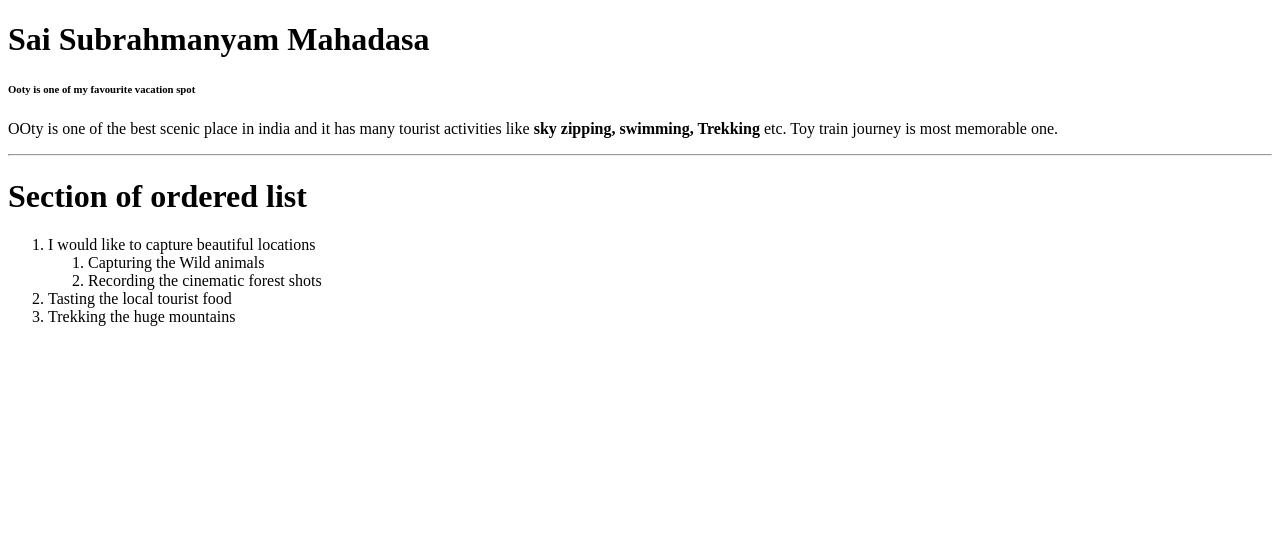
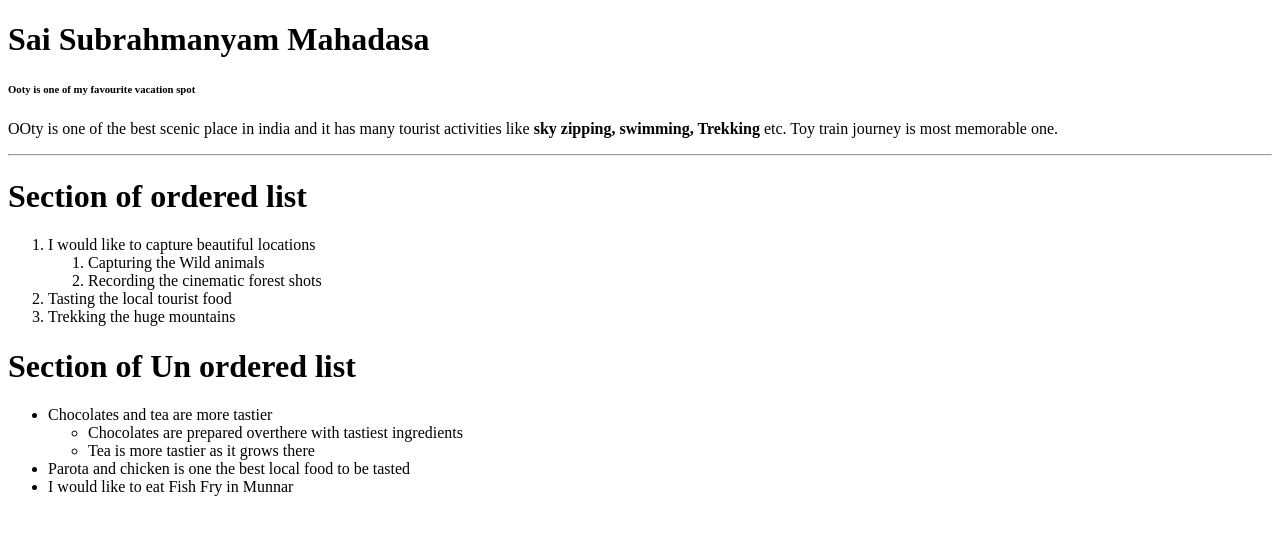
Before and after one commit to 44-563-WebApps-F23/44563-webapps-f23-assignment3-saiMahadasa, a plain HTML site: page index.html in a window 1280 px wide. Drawn offline with Linux system fonts and the light colour scheme.

Commit message:
added un ordered list

```diff
--- a/index.html
+++ b/index.html
@@ -7,17 +7,35 @@
         <h1>Sai Subrahmanyam Mahadasa</h1>
         <h6>Ooty is one of my favourite vacation spot </h6>
         <p>OOty is one of the best scenic place in india and it has many tourist activities like <b>sky zipping, swimming, Trekking</b> etc. Toy train journey is most memorable one.</p>
-        <!-- horizontal rule -->
         <hr/>
+        <!-- Ordered list -->
         <h1>Section of ordered list</h1>
         <ol>
-            <li>I would like to capture beautiful locations</li>
+            <li>I would like to capture beautiful locations
+                 <!-- Nested ordered list -->
             <ol>
                 <li>Capturing the Wild animals</li>
                 <li>Recording the cinematic forest shots</li>
             </ol>
+            </li>
+
             <li>Tasting the local tourist food</li>
             <li>Trekking the huge mountains</li>
         </ol>
+        <!-- Un ordered list -->
+        <h1>Section of Un ordered list</h1>
+        <ul>
+            <li>Chocolates and tea are more tastier
+                <!-- Nested Unordered list -->
+            <ul>
+                <li>Chocolates are prepared overthere with tastiest ingredients</li>
+                <li>Tea is more tastier as it grows there</li>
+            </ul>
+            </li>
+            <li>Parota and chicken is one the best local food to be tasted</li>
+            <li>I would like to eat Fish Fry in Munnar</li>
+
+        </ul>
+
     </body>
 </html>
```
